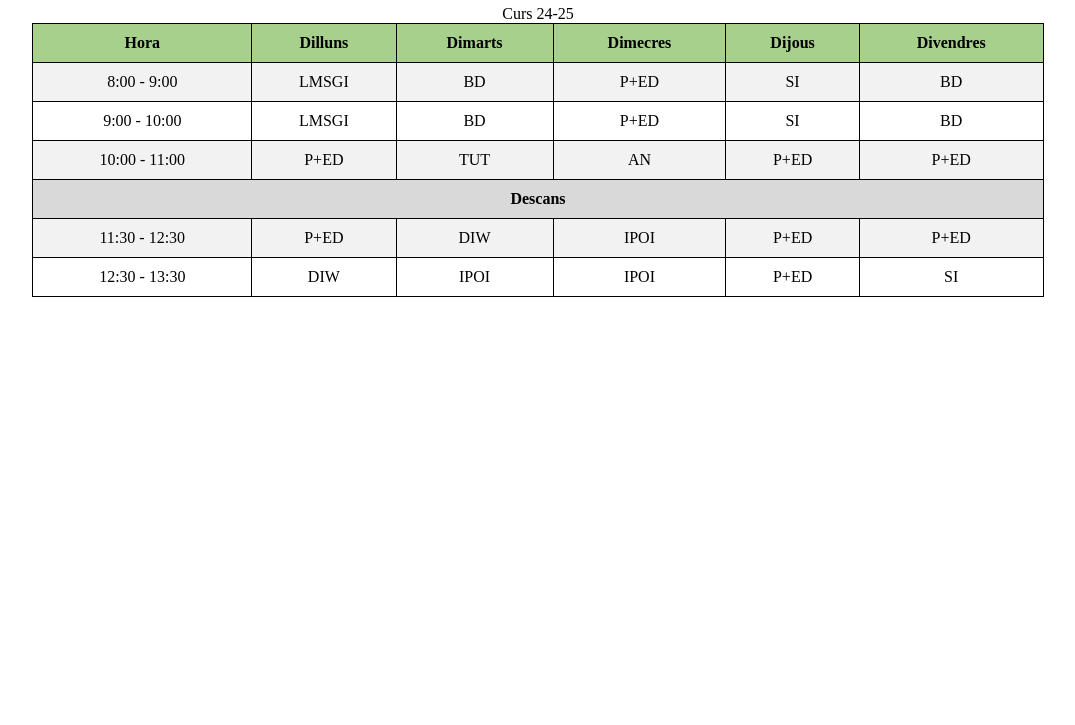
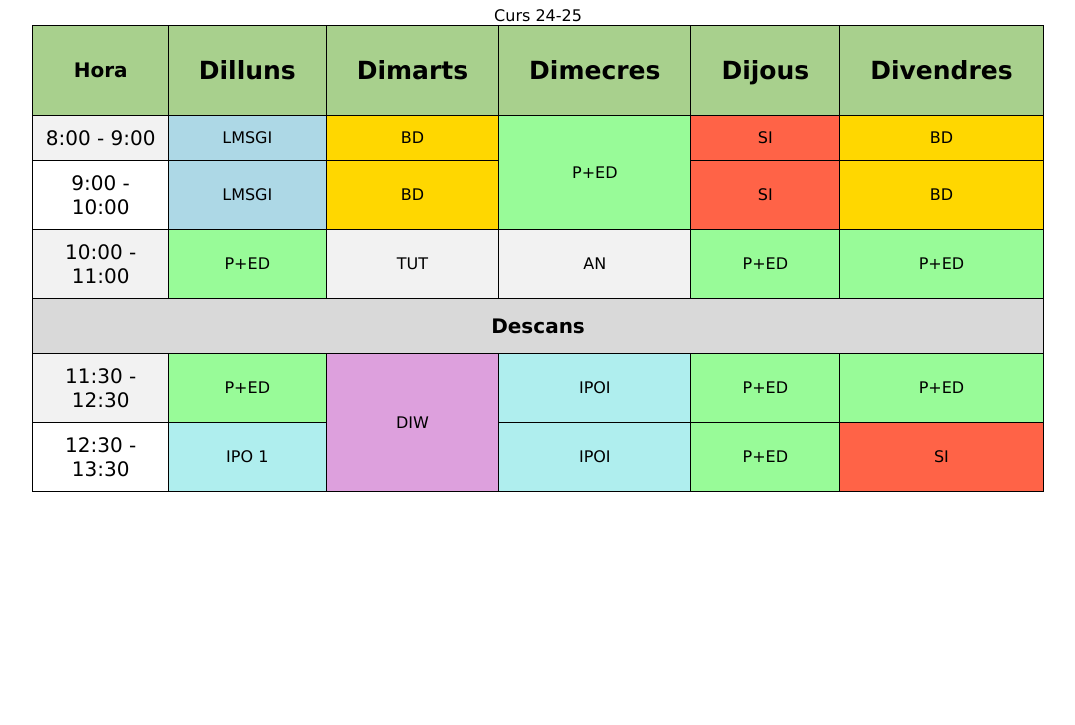
Before and after one commit to ASDF-AMARKER/PRACTICA-1-, a plain HTML site: page horari.html in a window 1280 px wide. Shown: the part 75-800 px from the top of the page, without its empty margins (102-1177 px from the left). Drawn offline with Linux system fonts and the light colour scheme.

Commit message:
Update horari.html

```diff
--- a/horari.html
+++ b/horari.html
@@ -1,35 +1,39 @@
 <!DOCTYPE html>
-<html lang="es">
+<html lang="ca">
 <head>
     <meta charset="UTF-8">
     <meta name="viewport" content="width=device-width, initial-scale=1.0">
     <title>Horari</title>
     <style>
-        /* Estilo para el h1 */
+        body {
+            font-family: Verdana, sans-serif;
+        }
+
         h1 {
             color: blue;
             text-align: center;
             font-weight: bold;
         }
 
-        /* Estilo para la tabla */
         table {
             width: 80%;
             margin: auto;
             border-collapse: collapse;
             border: 1px solid black;
             background-color: #eae4f2;
+            text-align: center;
         }
 
         th, td {
             border: 1px solid black;
             padding: 10px;
-            text-align: center;
         }
 
         thead th {
             background-color: #a8d08d;
             font-weight: bold;
+            padding: 30px;
+            font-size: 25px;
         }
 
         tbody tr:nth-child(odd) {
@@ -40,10 +44,42 @@
             background-color: #ffffff;
         }
 
-        tbody tr:nth-child(4) td {
+        #descans {
+            font-size: 20px;
+            padding: 15px;
             background-color: #d9d9d9;
             font-weight: bold;
             text-align: center;
+        }
+
+        .hora {
+            font-size: 20px;
+            padding: 10px;
+            width: 180px;
+        }
+
+        .module-lmsgi {
+            background-color: #ADD8E6;
+        }
+
+        .module-bd {
+            background-color: #FFD700;
+        }
+
+        .module-ped {
+            background-color: #98FB98;
+        }
+
+        .module-smi {
+            background-color: #FF6347;
+        }
+
+        .module-ipo {
+            background-color: #AFEEEE;
+        }
+
+        .module-diw {
+            background-color: #DDA0DD;
         }
     </style>
 </head>
@@ -53,7 +89,7 @@
         <caption>Curs 24-25</caption>
         <thead>
             <tr>
-                <th>Hora</th>
+                <th class="hora">Hora</th>
                 <th>Dilluns</th>
                 <th>Dimarts</th>
                 <th>Dimecres</th>
@@ -63,47 +99,45 @@
         </thead>
         <tbody>
             <tr>
-                <td>8:00 - 9:00</td>
-                <td>LMSGI</td>
-                <td>BD</td>
-                <td>P+ED</td>
-                <td>SI</td>
-                <td>BD</td>
+                <td class="hora">8:00 - 9:00</td>
+                <td class="module-lmsgi">LMSGI</td>
+                <td class="module-bd">BD</td>
+                <td class="module-ped" rowspan="2">P+ED</td>
+                <td class="module-smi">SI</td>
+                <td class="module-bd">BD</td>
             </tr>
             <tr>
-                <td>9:00 - 10:00</td>
-                <td>LMSGI</td>
-                <td>BD</td>
-                <td>P+ED</td>
-                <td>SI</td>
-                <td>BD</td>
+                <td class="hora">9:00 - 10:00</td>
+                <td class="module-lmsgi">LMSGI</td>
+                <td class="module-bd">BD</td>
+                <td class="module-smi">SI</td>
+                <td class="module-bd">BD</td>
             </tr>
             <tr>
-                <td>10:00 - 11:00</td>
-                <td>P+ED</td>
+                <td class="hora">10:00 - 11:00</td>
+                <td class="module-ped">P+ED</td>
                 <td>TUT</td>
                 <td>AN</td>
-                <td>P+ED</td>
-                <td>P+ED</td>
+                <td class="module-ped">P+ED</td>
+                <td class="module-ped">P+ED</td>
             </tr>
             <tr>
-                <td colspan="6" style="text-align: center;">Descans</td>
+                <td colspan="6" id="descans">Descans</td>
             </tr>
             <tr>
-                <td>11:30 - 12:30</td>
-                <td>P+ED</td>
-                <td>DIW</td>
-                <td>IPOI</td>
-                <td>P+ED</td>
-                <td>P+ED</td>
+                <td class="hora">11:30 - 12:30</td>
+                <td class="module-ped">P+ED</td>
+                <td class="module-diw" rowspan="2">DIW</td>
+                <td class="module-ipo">IPOI</td>
+                <td class="module-ped">P+ED</td>
+                <td class="module-ped">P+ED</td>
             </tr>
             <tr>
-                <td>12:30 - 13:30</td>
-                <td>DIW</td>
-                <td>IPOI</td>
-                <td>IPOI</td>
-                <td>P+ED</td>
-                <td>SI</td>
+                <td class="hora">12:30 - 13:30</td>
+                <td class="module-ipo">IPO 1</td>
+                <td class="module-ipo">IPOI</td>
+                <td class="module-ped">P+ED</td>
+                <td class="module-smi">SI</td>
             </tr>
         </tbody>
     </table>
```
